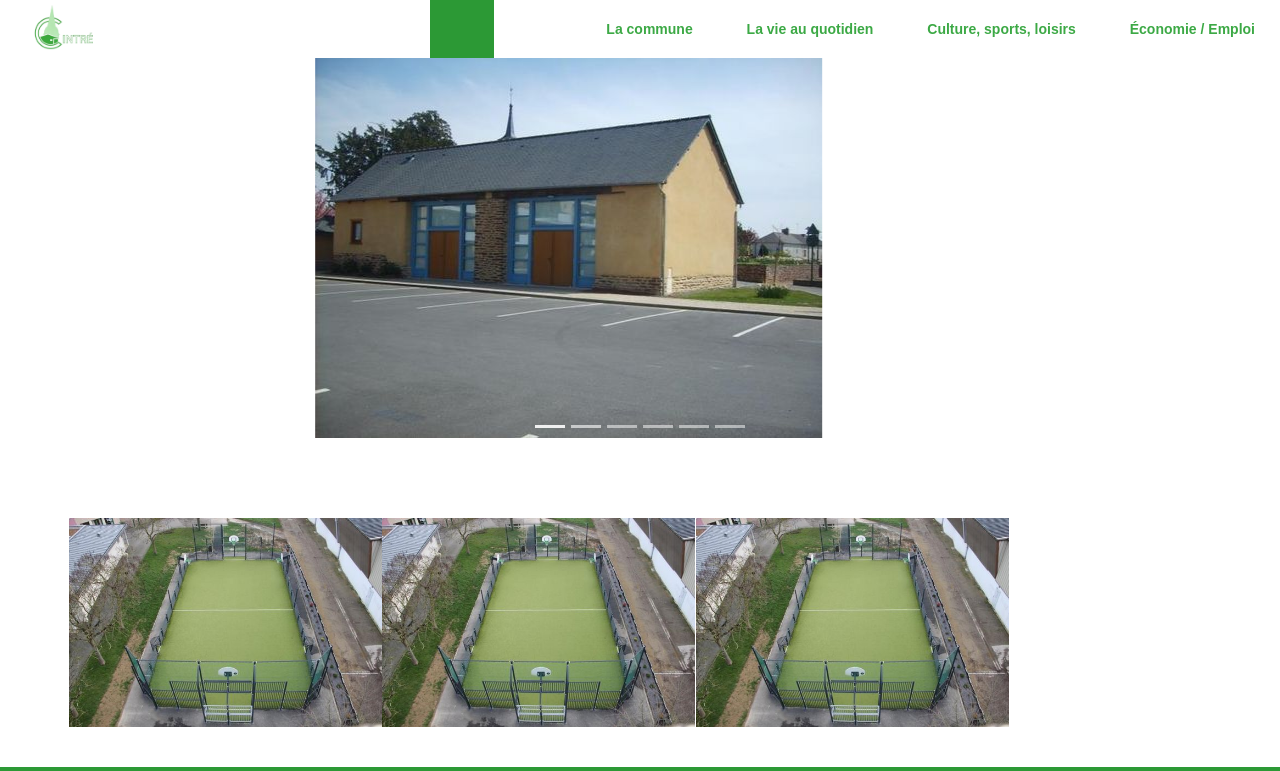
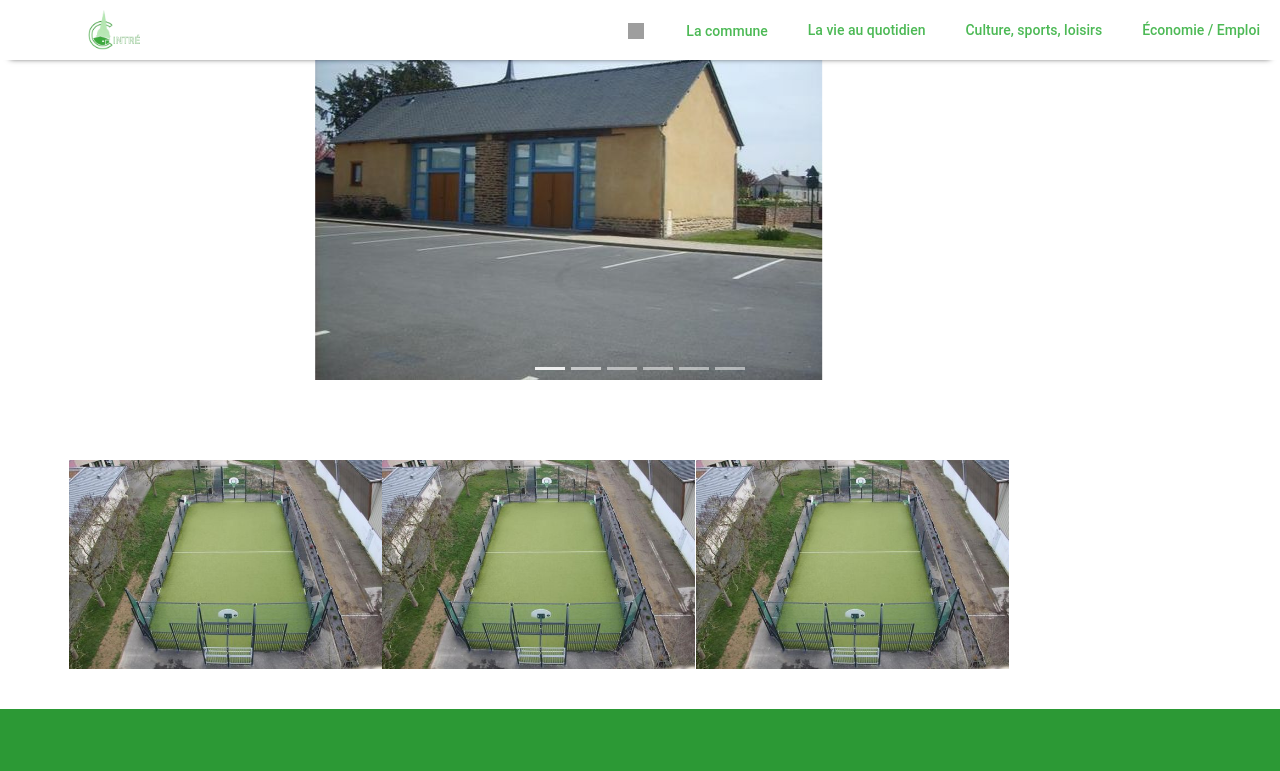
Before and after one commit to Zaille/Design-Cintre, a plain HTML site: page index.html in a window 1280 px wide. Shown: the top 771 px of the page. Drawn offline with nearby package versions, Linux system fonts and the light colour scheme; grey boxes are pictures that could not be loaded; a web font is replaced by a local one.

Commit message:
Upadate Header

```diff
--- a/css/style.css
+++ b/css/style.css
@@ -1,122 +1,199 @@
-header {
-	display: grid;
-	grid-template-columns: 1fr 1fr 1fr 1fr;
-	grid-template-rows: auto;
+header, nav {
+	display: block;
+}
+
+a {
+	background-color: transparent
+}
+
+h1 {
+	font-size: 2em;
+	margin: 0.67em 0
+}
+
+.rheader {
+	background-color: #fff;
+	height: 60px;
+	position: relative;
 	width: 100%;
+	z-index: 1300;
+	box-shadow: 0 8px 6px -10px #000000;
+	overflow: hidden;
+	text-align: right
 }
+
+.rheader.fixed {
+	left: 0;
+	position: fixed;
+	top: 0
+}
+
+.rheader a {
+	color: #4CB955;
+	text-decoration: none
+}
+
+.rheader ul, .rheader ol {
+	list-style: none;
+	margin: 0
+}
+
+.rheader h1 {
+	margin: 10px 0 0 0
+}
+
+.rheader.standalone .rheader-mobile-nav {
+	width: 100%
+}
+
+.rheader-logo {
+	background-color: #fff;
+	border-bottom: 4px solid #fff;
+	display: block;
+	height: 60px;
+	margin: 0 auto;
+	overflow: hidden;
+	text-align: center;
+	z-index: 10;
+	transition: -webkit-transform 0.2s ease;
+	transition: transform 0.2s ease;
+	left: 15px;
+	position: absolute;
+	width: 185px
+}
+
+.rheader-logo-cintre {
+	background: url("../img/Cintre_logo.png") center center no-repeat;
+	background-size: contain;
+	display: block;
+	height: 100%;
+	height: 40px;
+	margin-top: 10px;
+	position: absolute;
+	right: 0;
+	text-indent: -9999px;
+	width: 140px
+}
+
+.rheader-wrapper > .rheader-button {
+	height: 60px;
+	line-height: 60px;
+	position: absolute;
+	text-align: center;
+	top: 0;
+	transition: background-color 0.3s ease;
+	width: 60px
+}
+
+.rheader-wrapper > .rheader-button:hover, .rheader-wrapper > .rheader-button.active {
+	background: #3CA945;
+	color: #fff
+}
+
+.rheader-button-search {
+	font-size: 2rem;
+	left: 0
+}
+
+.rheader-nav {
+	display: none
+}
+
+.rheader-nav-item {
+	transition: background-color .3s ease
+}
+
+.rheader-nav-item:hover, .rheader-nav-item:focus, .rheader-nav-item.current {
+	transition: background-color .3s ease;
+	background-color: #3CA945
+}
+
+.rheader-nav-item:hover a, .rheader-nav-item:focus a, .rheader-nav-item.current a {
+	color: #fff
+}
+
+.rheader-nav-item a {
+	font-size: 1.4rem;
+	font-weight: 500
+}
+
+.rheader-nav-item a strong {
+	font-weight: normal
+}
+
+.rheader-button-icon {
+	display: inline-block;
+	font-size: 2rem
+}
+
+.rheader, .rheader-logo {
+	height: 60px;
+	transition: height 0.3s ease
+}
+
+.rheader-logo-cintre {
+	background-position: 50% 60%;
+	width: 180px
+}
+
+.rheader-wrapper > .rheader-button {
+	display: inline-block;
+	font-size: 2.6rem;
+	height: 60px;
+	line-height: 60px;
+	position: static;
+	transition: background-color 0.3s ease, -webkit-transform 0.3s ease, border 0.3s ease 0.3s;
+	transition: background-color 0.3s ease, transform 0.3s ease, border 0.3s ease 0.3s;
+	vertical-align: top;
+	width: 61px
+}
+
+.rheader-wrapper > .rheader-button .rheader-button-icon {
+	font-size: 2rem
+}
+
+.rheader-wrapper > .rheader-button-menu {
+	display: none
+}
+
+.rheader-nav {
+	display: inline-block;
+	vertical-align: top
+}
+
+.rheader-nav > ul {
+	display: inline-block;
+	padding-left: 0
+}
+
+.rheader-nav-item {
+	display: inline-block;
+	vertical-align: top;
+	height: 60px;
+	transition: background-color 0.3s ease, height 0.3s ease;
+	padding-right: 10px;
+	padding-left: 10px
+}
+
+.rheader-nav-item a {
+	display: inline-block;
+	height: 60px;
+	line-height: 60px;
+	transition: height 0.3s ease, line-height 0.3s ease;
+	padding-right: 10px;
+	padding-left: 10px
+}
+
+.rheader-nav-item:first-child .rheader-nav-item-text {
+	display: inline-block;
+	vertical-align: middle;
+	text-align: center;
+	line-height: 1.3em;
+	max-width: 120px
+}
+
 * {
 	box-sizing: border-box;
-}
-#div_logo_header {
-	grid-column: 1;
-	grid-row: 1;
-}
-
-#div_logo_header h1 {
-	margin: 0;
-}
-
-#div_logo_header img {
-	height: 50px;
-	padding-top: 5px;
-	padding-left: 25px;
-}
-
-#div_nav_header {
-	text-align: right;
-	grid-column: 2 / 5;
-	grid-row: 1;
-}
-
-#div_search_icon {
-	grid-column: 2;
-	grid-row: 1;
-	text-align: center;
-	background-color: #2C9935;
-	width: 64px;
-	margin-left: 110px;
-}
-
-#div_search_icon img {
-	padding: 15px;
-	height: 30px;
-}
-
-#nav_head {
-	font-family: 'Montserrat', sans-serif;
-	height: 100%;
-}
-
-#ul_head {
-	list-style: none;
-	height: 100%;
-	margin: 0;
-	padding: 0;
-}
-
-.li_nav {
-	color: #3CA945;
-	padding: 22px 25px;
-	font-size: 1em;
-	font-weight: bold;
-	display: inline-block;
-	transition: .3s
-}
-
-.li_nav a {
-	text-decoration: none;
-	color: #3CA945;
-}
-
-.li_nav:hover {
-	background-color: #3CA945;
-	color: white;
-}
-
-body {
-	margin: 0;
-}
-
-#ul_head, #ul_head ul {
-	padding: 0;
-	margin: 0;
-	list-style: none;
-}
-
-#ul_head li {
-	position: relative;
-}
-
-#ul_head ul {
-	width: 300px;
-	text-align: left;
-	position: absolute;
-	z-index: 1000;
-	max-height: 0;
-	left: 0;
-	margin-top: 22px;
-	overflow: hidden;
-	transition: .5s all .3s
-}
-
-#ul_head li:hover ul {
-	max-height: 30em;
-}
-
-#ul_head li li {
-	background: #2C9935;
-	font-size: 12px;
-	font-weight: bold;
-	padding: 10px 10px 10px 25px;
-}
-
-#ul_head li li:hover {
-	background: #4CB955;
-	font-size: 13px;
-}
-
-#ul_head li:hover a, #ul_head li li:hover a {
-	color: white;
 }
 
 .back-green {
--- a/index.html
+++ b/index.html
@@ -6,7 +6,9 @@
           integrity="sha384-ggOyR0iXCbMQv3Xipma34MD+dH/1fQ784/j6cY/iJTQUOhcWr7x9JvoRxT2MZw1T" crossorigin="anonymous">
     <link rel="stylesheet" type="text/css" href="css/style.css">
     <link rel="stylesheet" type="text/css" href="css/leaflet.css">
+    <link rel="stylesheet" href="https://code.jquery.com/ui/1.12.1/themes/base/jquery-ui.css"/>
 
+    <script type="text/javascript" src="http://code.jquery.com/ui/1.12.0/jquery-ui.js"></script>
     <script src="https://code.jquery.com/jquery-3.3.1.slim.min.js"
             integrity="sha384-q8i/X+965DzO0rT7abK41JStQIAqVgRVzpbzo5smXKp4YfRvH+8abtTE1Pi6jizo"
             crossorigin="anonymous"></script>
@@ -20,75 +22,29 @@
     <title>Ville de Cintré</title>
 </head>
 <body>
-<header>
-	<div id="div_logo_header">
-		<a href="" title="Page d'acceuil">
-			<h1>
-				<img alt="Accueil du site" src="img/Cintre_logo.png">
-			</h1>
-		</a>
-	</div>
-	<div id="div_search_icon">
-		<img src="img/search-icon.png" alt="Recherche">
-	</div>
-	<div id="div_nav_header">
-		<nav id="nav_head">
-			<ul id="ul_head">
-				<li class="li_nav"><a href="http://www.ville-cintre.fr/presentation.asp">La commune</a>
-					<ul id="ul_commune">
-						<li><a href="http://www.ville-cintre.fr/presentation.asp">Présentation</a></li>
-						<li><a href="http://www.ville-cintre.fr/le-conseil-municipal.asp">Le Conseil Municipal</a></li>
-						<li><a href="http://www.ville-cintre.fr/le-conseil-municipal-des-enfants-et-des-jeunes.asp">Le
-							Conseil Municipal des Enfants et des jeunes</a></li>
-						<li><a href="http://www.ville-cintre.fr/travaux-en-cours.asp">Travaux en Cours</a></li>
-						<li><a href="http://www.ville-cintre.fr/urbanisme.asp">Urbanisme</a></li>
-						<li><a href="http://www.ville-cintre.fr/Communication.asp">Communication</a></li>
-						<li><a href="http://www.ville-cintre.fr/demarche-administrative.asp">Démarche Administrative</a>
-						</li>
-						<li><a href="http://www.ville-cintre.fr/services-municipaux.asp">Service Municipaux</a></li>
-						<li><a href="http://www.ville-cintre.fr/plan-de-la-ville.asp">Plan de la Ville</a></li>
-					</ul>
-				</li><!-- @whitespace
-             -->
-				<li class="li_nav"><a href="http://www.ville-cintre.fr/service-peri-scolaire.asp">La vie au
-					quotidien</a>
-					<ul id="ul_vie_quot">
-						<li><a href="http://www.ville-cintre.fr/service-peri-scolaire.asp">Service Péri-Scolaire</a>
-						</li>
-						<li><a href="http://www.ville-cintre.fr/ecoles.asp">École</a></li>
-						<li><a href="http://www.ville-cintre.fr/transports.asp">Transports</a></li>
-						<li><a href="http://www.ville-cintre.fr/affaires-sociales.asp">Affaires Sociales</a></li>
-						<li><a href="http://www.ville-cintre.fr/environnement.asp">Environnement</a></li>
-						<li><a href="http://www.ville-cintre.fr/location-de-salle.asp">Location de Salles</a></li>
-					</ul>
-				</li><!-- @whitespace
-             -->
-				<li class="li_nav"><a href="http://www.ville-cintre.fr/associations.asp">Culture, sports, loisirs</a>
-					<ul id="ul_cult_sport_lois">
-						<li><a href="http://www.ville-cintre.fr/associations.asp">Associations</a></li>
-						<li><a href="http://www.ville-cintre.fr/bibliotheque.asp">Biblihotèque Municipal</a></li>
-						<li><a href="http://www.ville-cintre.fr/Accueil-Enfance-Jeunesse.asp">Accueil Enfance et
-							Jeunesse</a></li>
-						<li><a href="http://www.ville-cintre.fr/randonnees.asp">Randonnées</a></li>
-						<li><a href="http://www.ville-cintre.fr/ecole-de-musique.asp">École de Musique</a></li>
-					</ul>
-				</li><!-- @whitespace
-             -->
-				<li class="li_nav"><a href="http://www.ville-cintre.fr/commerces.asp">Économie / Emploi</a>
-					<ul id="ul_eco_empl">
-						<li><a href="http://www.ville-cintre.fr/commerces.asp">Commerces</a></li>
-						<li><a href="http://www.ville-cintre.fr/artisans.asp">Artisans et Entreprises</a></li>
-						<li><a href="http://www.ville-cintre.fr/marchands-ambulants.asp">Marchands Ambulants</a></li>
-						<li><a href="http://www.ville-cintre.fr/point-accueil-emploi.asp">Point Accueil Emploi</a></li>
-						<li><a href="http://www.ville-cintre.fr/services-medicaux.asp">Services Médicaux</a></li>
-						<li><a href="http://www.ville-cintre.fr/services-a-domicile.asp">Services à Domicile</a></li>
-					</ul>
-				</li>
+<header role="banner" class="rheader fixed">
+    <div class="rheader-wrapper">
+        <div class="rheader-wrapper"><a id="logo" href="index.html" title="Retour à l'accueil - Cintré"
+                                        class="rheader-logo"><h1 class="rheader-logo-cintre">Cintré</h1></a>
+            <a href="https://www.google.com/" title="Rechercher sur ville-cintre.fr"
+               aria-controls="rheader-search" role="button" class="rheader-button rheader-button-search">
+                <i class="rheader-button-icon icon-search-v2"><span class="ui-icon ui-icon-search"></span></i>
+            </a><!-- @whitespace
+             --><nav id="navigation" tabindex="-1" role="navigation" class="rheader-nav">
+                <ul>
+                    <li class="rheader-nav-item"><a href="http://www.ville-cintre.fr/presentation.asp"><span
+                            class="rheader-nav-item-text">La commune</span></a></li><!-- @whitespace
+                 --><li class="rheader-nav-item"><a href="http://www.ville-cintre.fr/service-peri-scolaire.asp"><span
+                            class="rheader-nav-item-text">La vie au quotidien</span></a></li><!-- @whitespace
+                 --><li class="rheader-nav-item"><a href="http://www.ville-cintre.fr/associations.asp"><span
+                            class="rheader-nav-item-text">Culture, sports, loisirs</span></a></li><!-- @whitespace
+                 --><li class="rheader-nav-item"><a href="http://www.ville-cintre.fr/commerces.asp"><span
+                            class="rheader-nav-item-text">Économie / Emploi</span></a></li>
                 </ul>
             </nav>
         </div>
+    </div>
 </header>
-
 <div id="monCarousel" class="carousel slide" data-ride="carousel">
     <ol class="carousel-indicators">
         <li data-target="#monCarousel" data-slide-to="0" class="active"></li>
--- a/js/script.js
+++ b/js/script.js
@@ -1 +1,9 @@
-$('.carousel').carousel();
+$(() => {
+
+    $('.carousel').carousel();
+
+    $('div.div_search_icon').on('click', function () {
+        $('div.div_search_icon').toggleClass('div_search_icon_clicked');
+    });
+
+});
```
Lines whose indentation alone changed are shown as unchanged.
